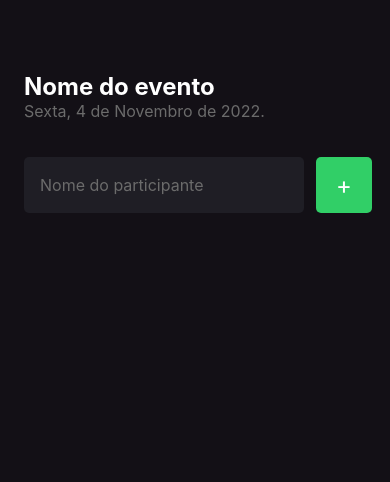
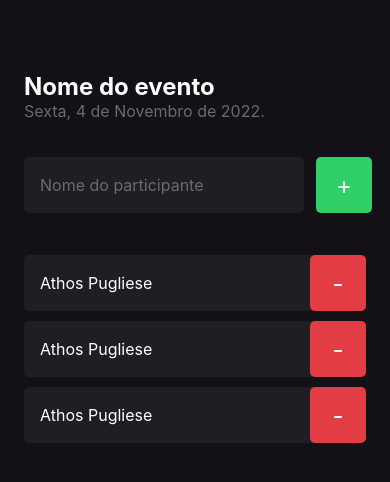
Before and after one commit to athospugliesedev/igniteimhere, a React Native app: screen / in a window 390 px wide. Shown: the top 482 px of the page. Built offline with nearby package versions, Linux system fonts and the light colour scheme.

Commit message:
participant component

```diff
--- /dev/null
+++ b/src/components/Participant/index.tsx
@@ -0,0 +1,19 @@
+import { Text, TouchableOpacity, View } from "react-native";
+
+import { styles } from "./styles";
+
+export function Participant() {
+  return (
+    <View style={styles.container}>
+      <Text style={styles.name}>
+        Athos Pugliese
+      </Text>
+
+      <TouchableOpacity style={styles.button}>
+          <Text style={styles.buttonText}>
+            -
+          </Text>
+        </TouchableOpacity>
+    </View>
+  )
+}
--- /dev/null
+++ b/src/components/Participant/styles.ts
@@ -0,0 +1,30 @@
+import { StyleSheet } from "react-native";
+
+export const styles = StyleSheet.create({
+  container: {
+    width: '100%',
+    backgroundColor: '#1F1E25',
+    borderRadius: 5,
+    flexDirection: 'row',
+    alignItems: 'center',
+    marginBottom: 10
+  },
+  name: {
+    flex: 1,
+    fontSize: 16,
+    color: '#FFF',
+    marginLeft: 16
+  },
+  buttonText: {
+    color: '#FFF',
+    fontSize: 24
+  },
+  button: {
+    width: 56,
+    height: 56,
+    borderRadius: 5,
+    backgroundColor: '#E23C44',
+    alignItems: 'center',
+    justifyContent: 'center'
+  },
+})
--- a/src/screens/Home/index.tsx
+++ b/src/screens/Home/index.tsx
@@ -1,4 +1,6 @@
 import { Text, TextInput, TouchableOpacity, View } from "react-native";
+
+import { Participant } from "../../components/Participant";
 
 import { styles } from "./style";
 
@@ -31,6 +33,10 @@
           </Text>
         </TouchableOpacity>
       </View>
+
+      <Participant />
+      <Participant />
+      <Participant />
     </View>
   )
 }
```
